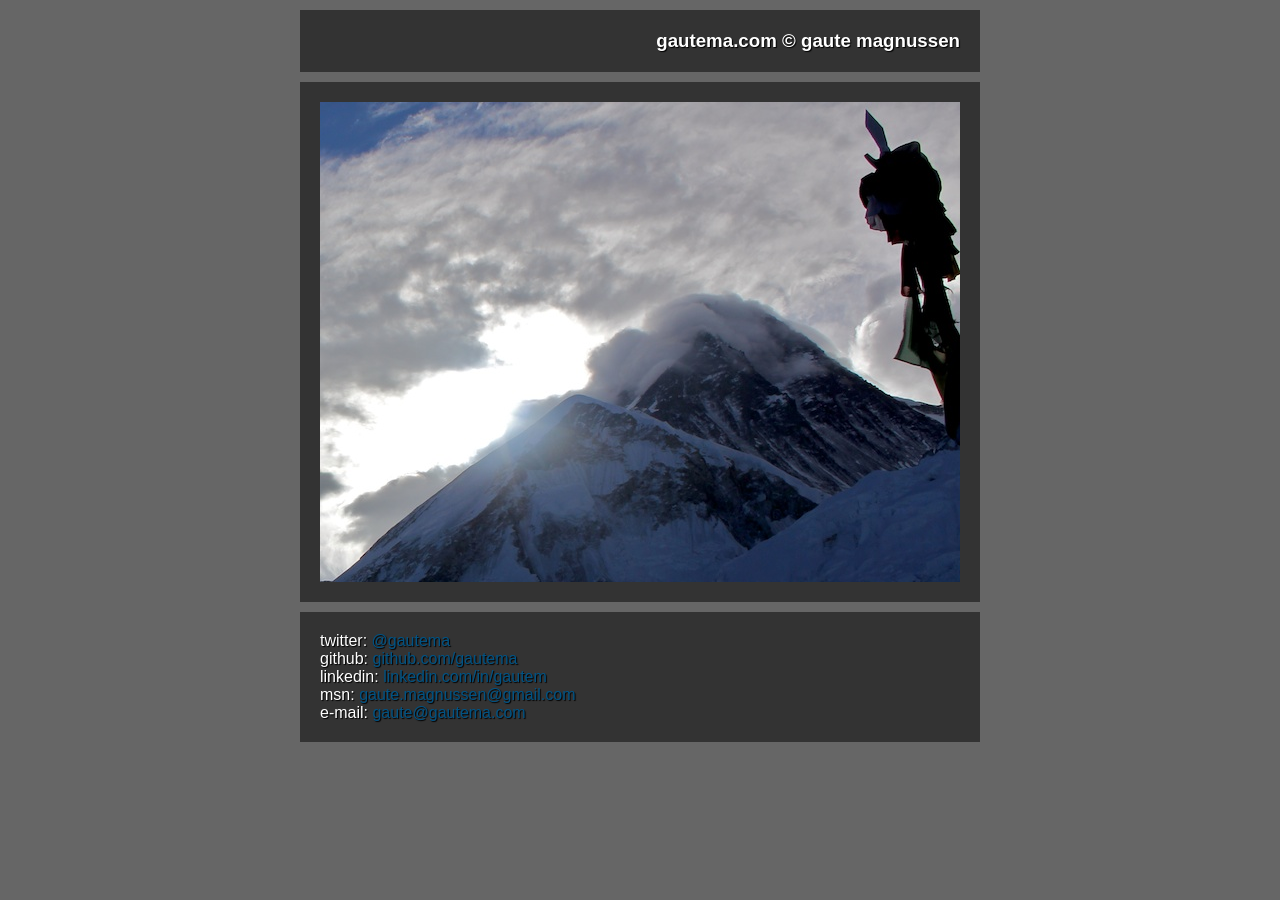
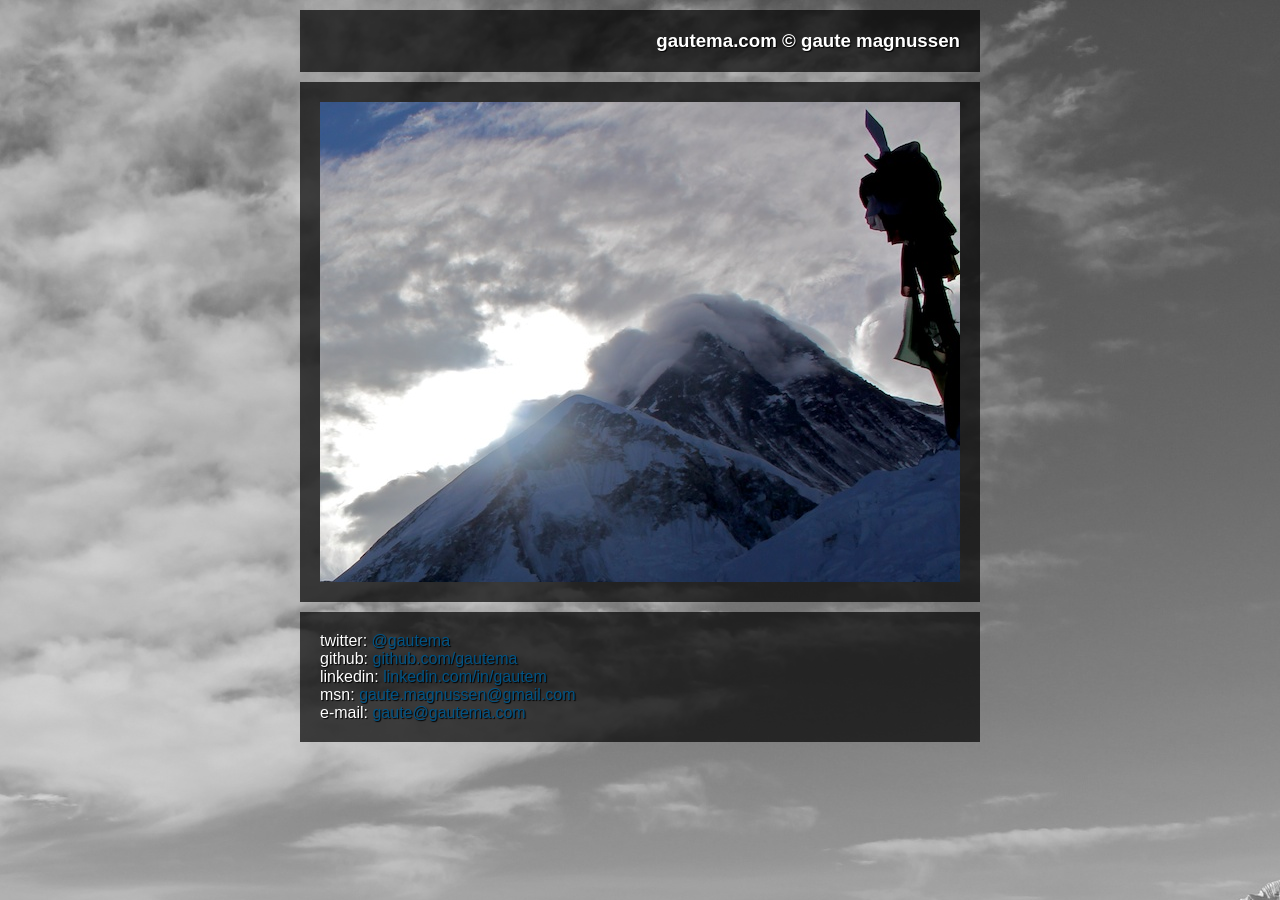
Before and after one commit to gautema/gautema.github.io, a Jekyll site: the page built from index.html, in a window 1280 px wide. Built offline with Jekyll 4.4.1, drawn with Linux system fonts in a browser that asks for light colours.

Commit message:
added background picture

```diff
--- a/content/css/main.css
+++ b/content/css/main.css
@@ -2,6 +2,7 @@ body {
 	margin:10px 0px;
 	padding:0px;
 	background-color: #666;
+	background:#666 url('../images/bg.jpg') no-repeat right top;
 	font-family: Arial, Helvetica;
 	color: #fff;
 	text-shadow: #000 1px 1px 1px;
@@ -13,7 +14,7 @@ body {
 	margin:10px auto;
 	padding: 20px;
 	text-align:right;
-	background: #333;
+	background: url('../images/pix.png') repeat right top;
 }
 
 #linkbox
@@ -22,14 +23,13 @@ body {
 	padding: 20px;
 	margin: 0 auto;
 	margin-bottom: 10px;
-	background: #333;
+	background: url('../images/pix.png') repeat right top;
 }
 
 .header
 {
 	height:480px;
 	text-align:left;
-	z-index: 10;
 	position: relative;
 	background:#fff url('../images/everest.jpg') no-repeat right top;
 	cursor: pointer;
@@ -39,17 +39,18 @@ body {
 {
 	width:640px;
 	margin:0px auto;
-	border:20px solid #333;
+	padding: 20px;
 	margin-bottom: 10px;
+
+	background: url('../images/pix.png') repeat right top;
 }
 
 #text_frame
 {
 	height:0px;
 	text-align:left;
-	z-index:-1;
 	position: relative;
-	background:#333 url('../images/everest_bw.jpg') no-repeat right bottom;
+	background:#fff url('../images/everest_bw.jpg') no-repeat right bottom;
 }
 
 #text
```
Also changed, not shown: content/images/pix.png (added).
